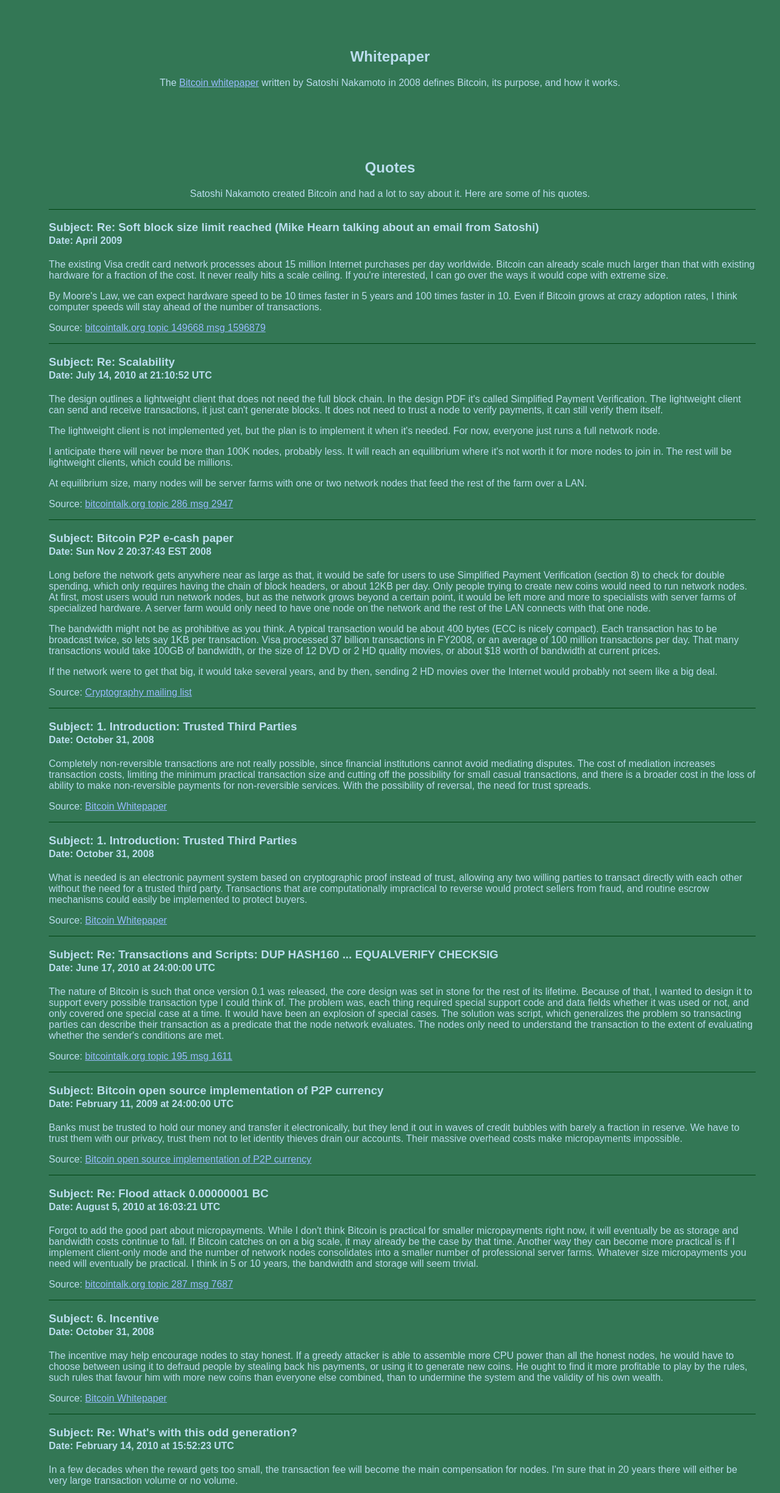
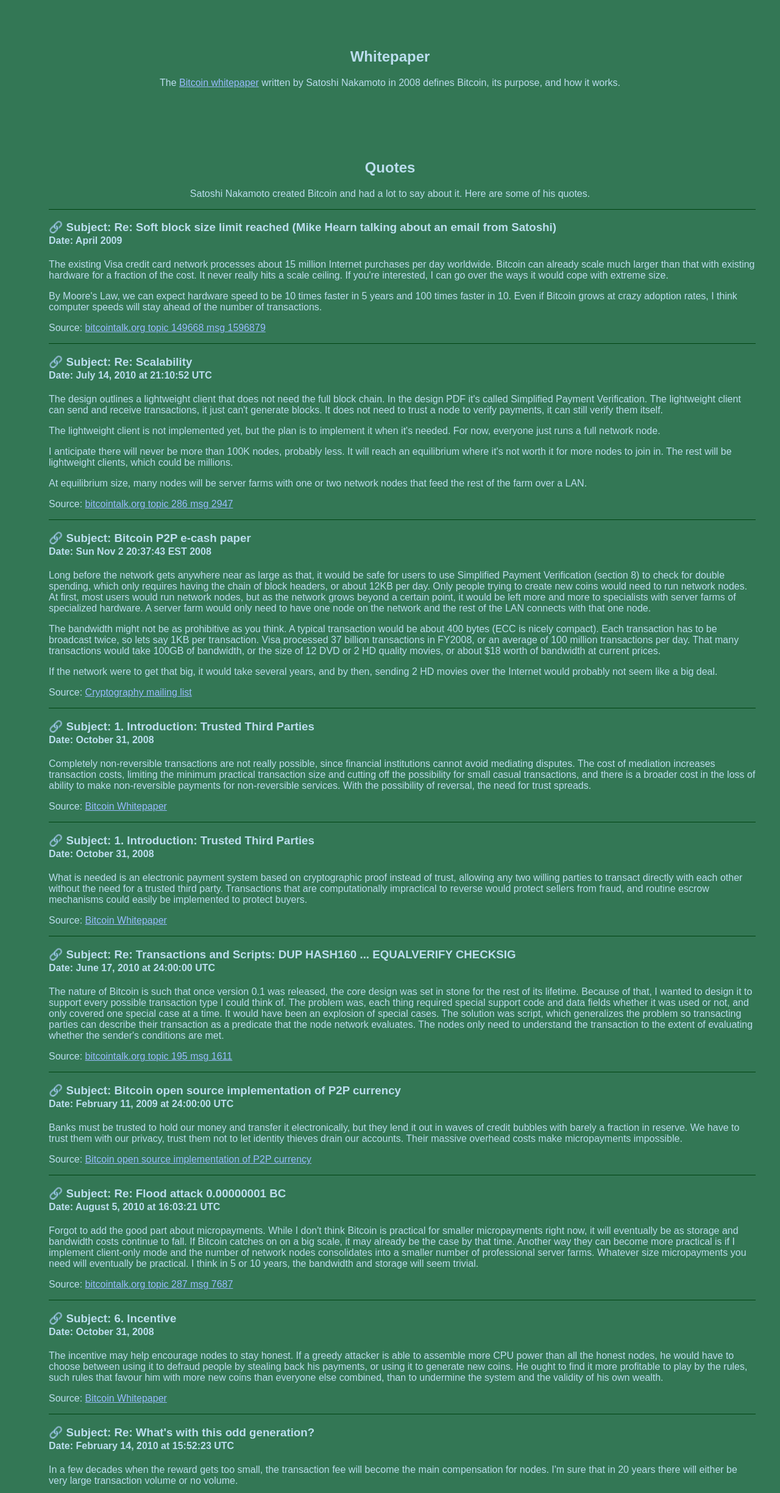
Before and after one commit to nextcashtech/website, a plain HTML site: page bitcoin/index.html in a window 1280 px wide. Shown: the part 111-2560 px from the top of the page at 61% size. Drawn offline with Linux system fonts and the light colour scheme.

Commit message:
Add individual quote links.

```diff
--- a/bitcoin/index.html
+++ b/bitcoin/index.html
@@ -5,8 +5,39 @@
     <meta name="viewport" content="width=device-width, initial-scale=1.0">
     <title>NextCash - Bitcoin</title>
     <link rel="stylesheet" href="../styles.css">
+    <script>
+        function sleep(ms) {
+            return new Promise(resolve => setTimeout(resolve, ms));
+        }
+
+        async function highlightCurrent() {
+            // Clear all "current" values.
+            const elements = document.getElementsByClassName("self_link")
+            for (let i = 0; i < elements.length; i++) {
+                elements[i].parentNode.classList.remove("current");
+                elements[i].parentNode.classList.remove("current_flash");
+            }
+
+            // Set new value based on location hash.
+            var id = window.location.hash;
+            if (id) {
+                id = id.substring(1);
+                var element = document.getElementById(id);
+                if (element) {
+                    for (let i = 0; i < 2; i++) {
+                        element.classList.remove("current");
+                        element.classList.add("current_flash");
+                        await sleep(500);
+                        element.classList.remove("current_flash");
+                        element.classList.add("current");
+                        await sleep(500);
+                    }
+                }
+            }
+        }
+    </script>
 </head>
-<body>
+<body onload="highlightCurrent()" onpopstate="highlightCurrent()">
     <!-- Navigation -->
     <nav>
         <ul>
@@ -29,7 +60,7 @@
         <p>Satoshi Nakamoto created Bitcoin and had a lot to say about it. Here are some of his quotes.</p>
         <ul class="quotes">
             <li>
-                <h3>Subject: Re: Soft block size limit reached (Mike Hearn talking about an email from Satoshi)</h3>
+                <h3 id="quote_1"><a href="#quote_1" class="self_link">&#128279;</a> Subject: Re: Soft block size limit reached (Mike Hearn talking about an email from Satoshi)</h3>
                 <h4>Date: April 2009</h4>
 
                 <p>The existing Visa credit card network processes about 15 million Internet purchases per day worldwide.  Bitcoin can already scale much larger than that with existing hardware for a fraction of the cost.  It never really hits a scale ceiling.  If you're interested, I can go over the ways it would cope with extreme size.</p>
@@ -40,7 +71,7 @@
             </li>
 
             <li>
-                <h3>Subject: Re: Scalability</h3>
+                <h3 id="quote_2"><a href="#quote_2" class="self_link">&#128279;</a> Subject: Re: Scalability</h3>
                 <h4>Date: July 14, 2010 at 21:10:52 UTC</h4>
 
                 <p>The design outlines a lightweight client that does not need the full block chain.  In the design PDF it's called Simplified Payment Verification.  The lightweight client can send and receive transactions, it just can't generate blocks.  It does not need to trust a node to verify payments, it can still verify them itself.</p>
@@ -55,7 +86,7 @@
             </li>
 
             <li>
-                <h3>Subject: Bitcoin P2P e-cash paper</h3>
+                <h3 id="quote_3"><a href="#quote_3" class="self_link">&#128279;</a> Subject: Bitcoin P2P e-cash paper</h3>
                 <h4>Date: Sun Nov 2 20:37:43 EST 2008</h4>
 
                 <p>Long before the network gets anywhere near as large as that, it would be safe for users to use Simplified Payment Verification (section 8) to check for double spending, which only requires having the chain of block headers, or about 12KB per day.  Only people trying to create new coins would need to run network nodes.  At first, most users would run network nodes, but as the network grows beyond a certain point, it would be left more and more to specialists with server farms of specialized hardware.  A server farm would only need to have one node on the network and the rest of the LAN connects with that one node.</p>
@@ -68,7 +99,7 @@
             </li>
 
             <li>
-                <h3>Subject: 1. Introduction: Trusted Third Parties</h3>
+                <h3 id="quote_4"><a href="#quote_4" class="self_link">&#128279;</a> Subject: 1. Introduction: Trusted Third Parties</h3>
                 <h4>Date: October 31, 2008</h4>
 
                 <p>Completely non-reversible transactions are not really possible, since financial institutions cannot avoid mediating disputes. The cost of mediation increases transaction costs, limiting the minimum practical transaction size and cutting off the possibility for small casual transactions, and there is a broader cost in the loss of ability to make non-reversible payments for non-reversible services. With the possibility of reversal, the need for trust spreads.</p>
@@ -77,7 +108,7 @@
             </li>
 
             <li>
-                <h3>Subject: 1. Introduction: Trusted Third Parties</h3>
+                <h3 id="quote_5"><a href="#quote_5" class="self_link">&#128279;</a> Subject: 1. Introduction: Trusted Third Parties</h3>
                 <h4>Date: October 31, 2008</h4>
 
                 <p>What is needed is an electronic payment system based on cryptographic proof instead of trust, allowing any two willing parties to transact directly with each other without the need for a trusted third party. Transactions that are computationally impractical to reverse would protect sellers from fraud, and routine escrow mechanisms could easily be implemented to protect buyers.</p>
@@ -86,7 +117,7 @@
             </li>
 
             <li>
-                <h3>Subject: Re: Transactions and Scripts: DUP HASH160 ... EQUALVERIFY CHECKSIG</h3>
+                <h3 id="quote_6"><a href="#quote_6" class="self_link">&#128279;</a> Subject: Re: Transactions and Scripts: DUP HASH160 ... EQUALVERIFY CHECKSIG</h3>
                 <h4>Date: June 17, 2010 at 24:00:00 UTC</h4>
 
                 <p>The nature of Bitcoin is such that once version 0.1 was released, the core design was set in stone for the rest of its lifetime. Because of that, I wanted to design it to support every possible transaction type I could think of. The problem was, each thing required special support code and data fields whether it was used or not, and only covered one special case at a time. It would have been an explosion of special cases. The solution was script, which generalizes the problem so transacting parties can describe their transaction as a predicate that the node network evaluates. The nodes only need to understand the transaction to the extent of evaluating whether the sender's conditions are met.</p>
@@ -95,7 +126,7 @@
             </li>
 
             <li>
-                <h3>Subject: Bitcoin open source implementation of P2P currency</h3>
+                <h3 id="quote_7"><a href="#quote_7" class="self_link">&#128279;</a> Subject: Bitcoin open source implementation of P2P currency</h3>
                 <h4>Date: February 11, 2009 at 24:00:00 UTC</h4>
 
                 <p>Banks must be trusted to hold our money and transfer it electronically, but they lend it out in waves of credit bubbles with barely a fraction in reserve. We have to trust them with our privacy, trust them not to let identity thieves drain our accounts. Their massive overhead costs make micropayments impossible.</p>
@@ -104,7 +135,7 @@
             </li>
 
             <li>
-                <h3>Subject: Re: Flood attack 0.00000001 BC</h3>
+                <h3 id="quote_8"><a href="#quote_8" class="self_link">&#128279;</a> Subject: Re: Flood attack 0.00000001 BC</h3>
                 <h4>Date: August 5, 2010 at 16:03:21 UTC</h4>
 
                 <p>Forgot to add the good part about micropayments.  While I don't think Bitcoin is practical for smaller micropayments right now, it will eventually be as storage and bandwidth costs continue to fall.  If Bitcoin catches on on a big scale, it may already be the case by that time.  Another way they can become more practical is if I implement client-only mode and the number of network nodes consolidates into a smaller number of professional server farms.  Whatever size micropayments you need will eventually be practical.  I think in 5 or 10 years, the bandwidth and storage will seem trivial.</p>
@@ -113,7 +144,7 @@
             </li>
 
             <li>
-                <h3>Subject: 6. Incentive</h3>
+                <h3 id="quote_9"><a href="#quote_9" class="self_link">&#128279;</a> Subject: 6. Incentive</h3>
                 <h4>Date: October 31, 2008</h4>
 
                 <p>The incentive may help encourage nodes to stay honest. If a greedy attacker is able to assemble more CPU power than all the honest nodes, he would have to choose between using it to defraud people by stealing back his payments, or using it to generate new coins. He ought to find it more profitable to play by the rules, such rules that favour him with more new coins than everyone else combined, than to undermine the system and the validity of his own wealth.</p>
@@ -122,7 +153,7 @@
             </li>
 
             <li>
-                <h3>Subject: Re: What's with this odd generation?</h3>
+                <h3 id="quote_10"><a href="#quote_10" class="self_link">&#128279;</a> Subject: Re: What's with this odd generation?</h3>
                 <h4>Date: February 14, 2010 at 15:52:23 UTC</h4>
 
                 <p>In a few decades when the reward gets too small, the transaction fee will become the main compensation for nodes.  I'm sure that in 20 years there will either be very large transaction volume or no volume.</p>
--- a/styles.css
+++ b/styles.css
@@ -48,6 +48,7 @@ a {
     color: #9bf;
 }
 
+/* Quotes */
 ul.quotes li {
   border-top: 1px solid #041;
 }
@@ -65,6 +66,18 @@ ul.quotes p {
     text-align: left;
 }
 
+a.self_link {
+    text-decoration: none;
+}
+
+.current {
+    background: #597;
+}
+
+.current_flash {
+    background: #ff9;
+}
+
 /* Button */
 .btn {
     display: inline-block;
```
